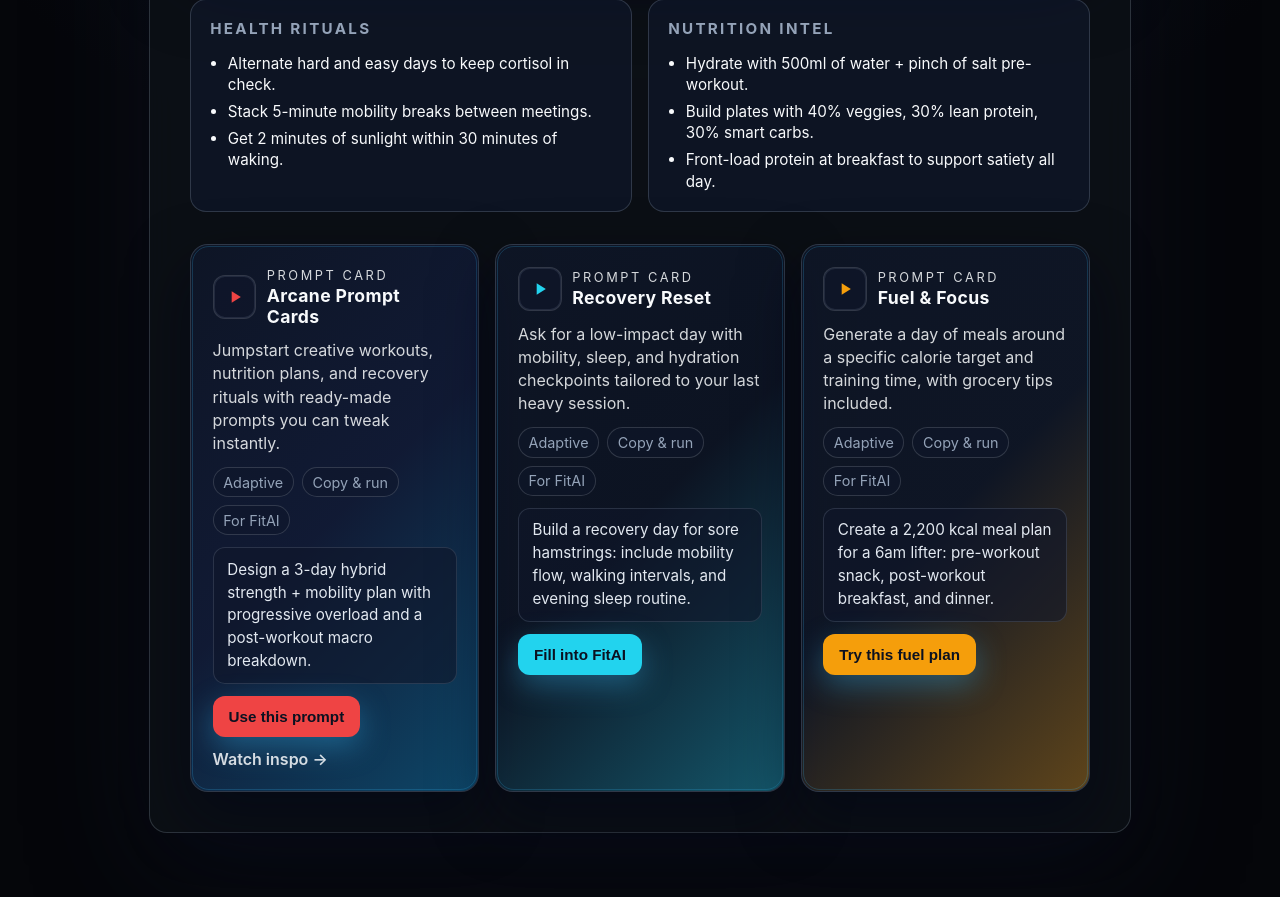
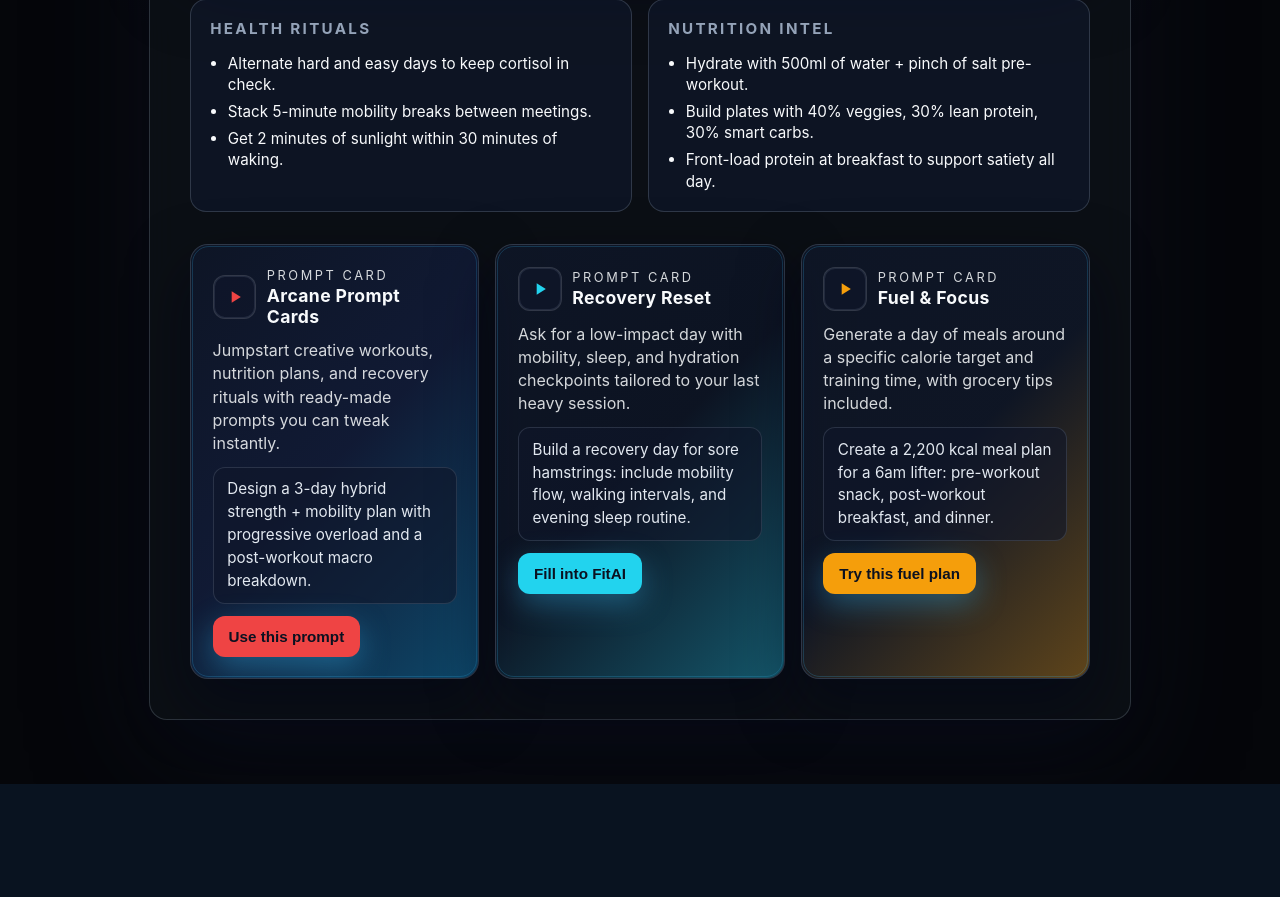
Before and after one commit to yp0505/smart-fitness-coach, a FastAPI app: page / in a window 1280 px wide. Shown: the part 730-1627 px from the top of the page. After the commit the page ends 1514 px from the top, so only its background shows below. Run offline with FastAPI, Linux system fonts and the light colour scheme; some libraries are stand-ins or nearby versions.

Commit message:
Remove prompt badges and inspo link

```diff
--- a/app.py
+++ b/app.py
@@ -31,7 +31,6 @@ PROMPT_CARDS = [
         "prompt": "Design a 3-day hybrid strength + mobility plan with progressive overload and a post-workout macro breakdown.",
         "accent": "#ef4444",
         "gradient": "linear-gradient(135deg, #0f172a, #172554, #0ea5e9)",
-        "link": "https://youtu.be/N-EHhfAkPR8?si=TnhwqNGKMfVOMXtX",
         "cta": "Use this prompt"
     },
     {
@@ -40,7 +39,6 @@ PROMPT_CARDS = [
         "prompt": "Build a recovery day for sore hamstrings: include mobility flow, walking intervals, and evening sleep routine.",
         "accent": "#22d3ee",
         "gradient": "linear-gradient(135deg, #0f172a, #0b1220, #22d3ee)",
-        "link": None,
         "cta": "Fill into FitAI"
     },
     {
@@ -49,7 +47,6 @@ PROMPT_CARDS = [
         "prompt": "Create a 2,200 kcal meal plan for a 6am lifter: pre-workout snack, post-workout breakfast, and dinner.",
         "accent": "#f59e0b",
         "gradient": "linear-gradient(135deg, #0f172a, #111827, #f59e0b)",
-        "link": None,
         "cta": "Try this fuel plan"
     }
 ]
--- a/templates/index.html
+++ b/templates/index.html
@@ -227,22 +227,6 @@
       line-height: 1.45;
     }
 
-    .prompt-card .prompt-meta {
-      display: flex;
-      align-items: center;
-      gap: 0.5rem;
-      flex-wrap: wrap;
-      font-size: 0.9rem;
-      color: var(--muted);
-    }
-
-    .prompt-card .pill {
-      padding: 0.35rem 0.6rem;
-      border-radius: 999px;
-      border: 1px solid rgba(248, 250, 252, 0.15);
-      background: rgba(15, 23, 42, 0.5);
-    }
-
     .prompt-card .cta-row {
       display: flex;
       align-items: center;
@@ -267,18 +251,6 @@
       transform: translateY(-1px);
       box-shadow: 0 14px 34px rgba(56, 189, 248, 0.45);
     }
-
-    .prompt-card a.card-link {
-      color: var(--text);
-      text-decoration: none;
-      display: inline-flex;
-      align-items: center;
-      gap: 0.35rem;
-      font-weight: 600;
-      opacity: 0.85;
-    }
-
-    .prompt-card a.card-link:hover { opacity: 1; }
 
     .prompt-card .prompt-body {
       padding: 0.65rem 0.85rem;
@@ -574,17 +546,9 @@
             </div>
           </div>
           <p>{{ card.subtitle }}</p>
-          <div class="prompt-meta">
-            <span class="pill" aria-hidden="true">Adaptive</span>
-            <span class="pill" aria-hidden="true">Copy &amp; run</span>
-            <span class="pill" aria-hidden="true">For {{ coach_name }}</span>
-          </div>
           <div class="prompt-body">{{ card.prompt }}</div>
           <div class="cta-row">
             <button type="button" class="card-cta" data-prompt="{{ card.prompt }}">{{ card.cta }}</button>
-            {% if card.link %}
-              <a class="card-link" href="{{ card.link }}" target="_blank" rel="noopener">Watch inspo →</a>
-            {% endif %}
           </div>
         </article>
       {% endfor %}
```
